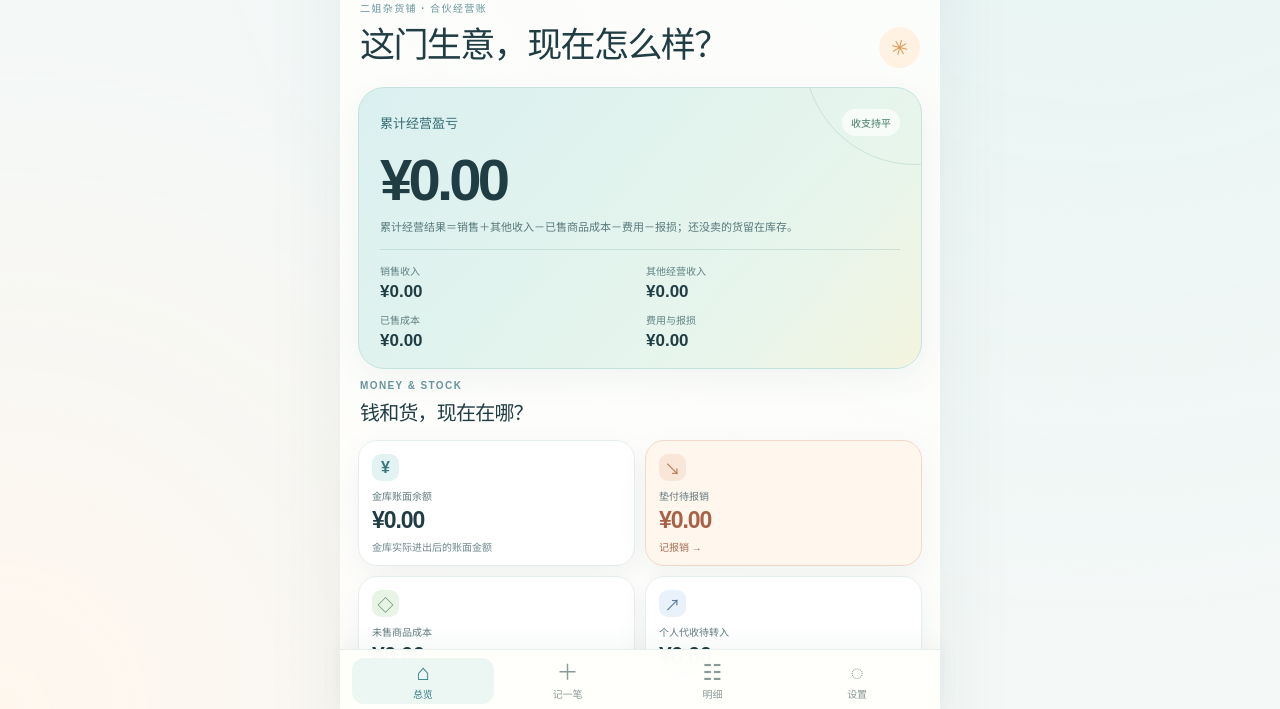
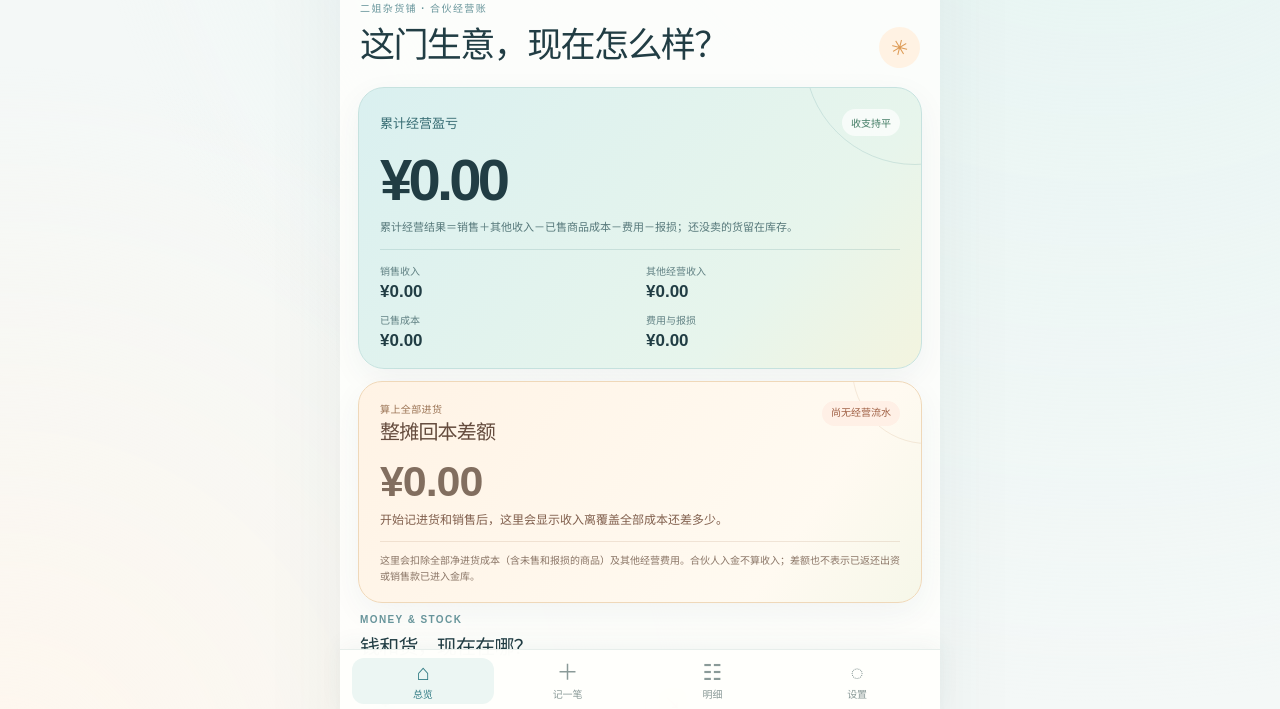
Before and after one commit to JamStrak/erjie-vault, a website with bundled scripts: page index.html in a window 1280 px wide. Shown: the part 89-798 px from the top of the page. Built offline with nearby package versions, Linux system fonts and the light colour scheme.

Commit message:
新增整摊回本差额并区分经营盈亏

```diff
--- a/app.js
+++ b/app.js
@@ -176,6 +176,23 @@ function renderHome(totals, plan) {
     ? '有销售没填卖出商品的进价，盈亏与库存成本暂时不能准确计算。'
     : '累计经营结果＝销售＋其他收入－已售商品成本－费用－报损；还没卖的货留在库存。';
   $('#pending-cost-action').hidden = !pending;
+  const recovery = $('#recovery-balance');
+  const hasOperatingActivity = totals.purchaseCents > 0 || totals.salesCents > 0
+    || totals.expensesCents > 0 || totals.otherIncomeCents > 0;
+  recovery.textContent = money(totals.recoveryCents);
+  recovery.classList.toggle('positive', hasOperatingActivity && totals.recoveryCents > 0);
+  recovery.classList.toggle('negative', hasOperatingActivity && totals.recoveryCents < 0);
+  recovery.classList.toggle('pending', !hasOperatingActivity);
+  const recoveryStatus = $('#recovery-status');
+  recoveryStatus.textContent = !hasOperatingActivity ? '尚无经营流水'
+    : totals.recoveryCents < 0 ? `还差 ${money(-totals.recoveryCents)} 覆盖成本`
+      : totals.recoveryCents > 0 ? '已覆盖已记成本' : '刚好覆盖已记成本';
+  recoveryStatus.classList.toggle('positive', hasOperatingActivity && totals.recoveryCents > 0);
+  recoveryStatus.classList.toggle('negative', hasOperatingActivity && totals.recoveryCents < 0);
+  recoveryStatus.classList.toggle('pending', !hasOperatingActivity);
+  $('#recovery-caption').textContent = !hasOperatingActivity
+    ? '开始记进货和销售后，这里会显示收入离覆盖全部成本还差多少。'
+    : '销售及其他收入－全部净进货－经营费用；未卖的货也算投入，入金不重复扣。';
   $('#cash-balance').textContent = money(totals.cashCents);
   $('#cash-balance').closest('.position-card').classList.toggle('is-negative', totals.cashCents < 0);
   $('#cash-caption').textContent = totals.cashCents < 0
@@ -676,6 +693,7 @@ async function exportCsv() {
     ['二姐小金库 · 账目摘要'],
     ['导出时间', exportedAt],
     ['累计经营盈亏（元）', totals.pendingCostCount ? `待核算：${totals.pendingCostCount} 笔销售未补成本` : (totals.profitCents / 100).toFixed(2)],
+    ['整摊回本差额（经营收入覆盖全部进货及费用，元）', (totals.recoveryCents / 100).toFixed(2)],
     ['累计销售（元）', (totals.salesCents / 100).toFixed(2)],
     ['已售商品成本（元）', (totals.soldCostCents / 100).toFixed(2)],
     ['其他经营费用及报损（元）', ((totals.expensesCents + totals.stockLossCents) / 100).toFixed(2)],
@@ -721,7 +739,7 @@ async function shareSummary() {
   const totals = summarize(book.entries);
   const profitText = totals.pendingCostCount ? `待核算（${totals.pendingCostCount} 笔销售未补成本）` : money(totals.profitCents);
   const inventoryText = totals.pendingCostCount ? '待核算' : money(totals.inventoryCents);
-  const text = `二姐小金库 · ${todayLocal()}\n累计经营盈亏 ${profitText}\n累计销售 ${money(totals.salesCents)}｜已售商品成本 ${money(totals.soldCostCents)}\n金库账面余额 ${money(totals.cashCents)}｜未售商品成本 ${inventoryText}\n待核实付款 ${totals.pendingFundingCount} 笔，共 ${money(totals.pendingFundingCents)}｜欠供应商 ${money(totals.supplierPayableCents)}\n个人代收待转入 ${money(totals.receivableCents.me + totals.receivableCents.partner)}\n${personName('me')}：正式出资 ${money(totals.capitalCents.me)}，垫付待报销 ${money(totals.payableCents.me)}，合计 ${money(totals.capitalCents.me + totals.payableCents.me)}\n${personName('partner')}：正式出资 ${money(totals.capitalCents.partner)}，垫付待报销 ${money(totals.payableCents.partner)}，合计 ${money(totals.capitalCents.partner + totals.payableCents.partner)}\n有效记录 ${totals.activeCount} 笔`;
+  const text = `二姐小金库 · ${todayLocal()}\n累计经营盈亏 ${profitText}\n整摊回本差额 ${money(totals.recoveryCents)}（经营收入覆盖全部净进货和费用；不代表出资已返还）\n累计销售 ${money(totals.salesCents)}｜已售商品成本 ${money(totals.soldCostCents)}\n金库账面余额 ${money(totals.cashCents)}｜未售商品成本 ${inventoryText}\n待核实付款 ${totals.pendingFundingCount} 笔，共 ${money(totals.pendingFundingCents)}｜欠供应商 ${money(totals.supplierPayableCents)}\n个人代收待转入 ${money(totals.receivableCents.me + totals.receivableCents.partner)}\n${personName('me')}：正式出资 ${money(totals.capitalCents.me)}，垫付待报销 ${money(totals.payableCents.me)}，合计 ${money(totals.capitalCents.me + totals.payableCents.me)}\n${personName('partner')}：正式出资 ${money(totals.capitalCents.partner)}，垫付待报销 ${money(totals.payableCents.partner)}，合计 ${money(totals.capitalCents.partner + totals.payableCents.partner)}\n有效记录 ${totals.activeCount} 笔`;
   try {
     if (navigator.share) await navigator.share({ title: '二姐小金库经营账摘要', text });
     else if (navigator.clipboard?.writeText) {
--- a/index.html
+++ b/index.html
@@ -34,6 +34,9 @@
           <div><p class="eyebrow">二姐杂货铺 · 合伙经营账</p><h1 id="home-heading">这门生意，现在怎么样？</h1></div>
           <span class="little-spark" aria-hidden="true">✳</span>
         </div>
+        <button id="funding-alert" type="button" class="funding-alert" data-nav="review" hidden>
+          <span class="funding-alert-icon" aria-hidden="true">!</span><span class="funding-alert-copy"><strong id="funding-alert-title">有付款待核实</strong><small id="funding-alert-detail">逐笔确认是谁垫付或欠了谁的钱</small></span><span aria-hidden="true">→</span>
+        </button>
 
         <article class="profit-card" aria-label="累计经营盈亏">
           <div class="profit-top"><span>累计经营盈亏</span><span class="profit-status" id="profit-status">已核算</span></div>
@@ -48,10 +51,17 @@
           <button id="pending-cost-action" type="button" class="profit-action" data-nav="history" data-history-filter="pending_cost" hidden>有销售还没补成本，去补录 →</button>
         </article>
 
+        <article class="recovery-card" aria-labelledby="recovery-heading">
+          <div class="recovery-top">
+            <div><span class="recovery-eyebrow">算上全部进货</span><h2 id="recovery-heading">整摊回本差额</h2></div>
+            <span class="recovery-status" id="recovery-status">尚无流水</span>
+          </div>
+          <strong class="recovery-number" id="recovery-balance">¥0.00</strong>
+          <p class="recovery-caption" id="recovery-caption">经营收入还没有可核算的记录。</p>
+          <p class="recovery-note">这里会扣除全部净进货成本（含未售和报损的商品）及其他经营费用。合伙人入金不算收入；差额也不表示已返还出资或销售款已进入金库。</p>
+        </article>
+
         <div class="section-heading finance-heading"><div><p class="eyebrow">MONEY & STOCK</p><h2>钱和货，现在在哪？</h2></div></div>
-        <button id="funding-alert" type="button" class="funding-alert" data-nav="review" hidden>
-          <span class="funding-alert-icon" aria-hidden="true">!</span><span class="funding-alert-copy"><strong id="funding-alert-title">有付款待核实</strong><small id="funding-alert-detail">逐笔确认是谁垫付或欠了谁的钱</small></span><span aria-hidden="true">→</span>
-        </button>
         <div class="position-grid" aria-label="现金、库存与待结算">
           <article class="position-card"><span class="position-symbol teal">¥</span><span id="cash-label">金库账面余额</span><strong id="cash-balance">¥0.00</strong><small id="cash-caption">实际进出金库后剩余的钱</small></article>
           <article class="position-card debt"><span class="position-symbol coral">↘</span><span>垫付待报销</span><strong id="payable-total">¥0.00</strong><button type="button" class="card-link" data-entry-kind="reimbursement">记报销 →</button></article>
--- a/ledger.js
+++ b/ledger.js
@@ -446,6 +446,7 @@ export function summarize(entries) {
     expensesCents: 0,
     otherIncomeCents: 0,
     profitCents: 0,
+    recoveryCents: 0,
     pendingCostCount: 0,
     activeCount: 0,
   };
@@ -537,6 +538,10 @@ export function summarize(entries) {
   }
   result.inventoryCents = result.purchaseCents - result.purchaseRefundCents - result.soldCostCents - result.stockLossCents;
   result.profitCents = result.salesCents + result.otherIncomeCents - result.soldCostCents - result.expensesCents - result.stockLossCents;
+  // Revenue coverage of every net stock purchase and operating expense, including unsold stock.
+  // Partner deposits fund purchases; subtracting deposits again would double-count the same money.
+  result.recoveryCents = result.salesCents + result.otherIncomeCents
+    - result.purchaseCents + result.purchaseRefundCents - result.expensesCents;
   for (const item of fundingCases(entries)) {
     if (item.pendingCents > 0) {
       result.pendingFundingCount++;
--- a/style.css
+++ b/style.css
@@ -76,6 +76,20 @@ h2 { font-size: 20px; margin-bottom: 0; letter-spacing: -.04em; }
 .profit-breakdown span { display: block; color: #608083; font-size: 10px; white-space: nowrap; }
 .profit-breakdown strong { display: block; margin-top: 4px; font-size: clamp(12px, 3.5vw, 17px); font-variant-numeric: tabular-nums; overflow-wrap: anywhere; }
 .profit-action { width: 100%; margin-top: 12px; padding: 9px 11px; border: 0; border-radius: 11px; background: #fff3e6; color: #9c5f42; text-align: left; font-size: 11px; font-weight: 750; }
+.recovery-card { position: relative; overflow: hidden; margin-top: 12px; padding: 19px 21px 17px; border: 1px solid #efd8b9; border-radius: 24px; background: linear-gradient(125deg, #fff3e5 0%, #fffaf1 76%, #f6f7e9 100%); box-shadow: var(--shadow); }
+.recovery-card::before { content: ""; position: absolute; width: 148px; height: 148px; right: -81px; top: -88px; border: 1px solid rgba(190, 130, 74, .15); border-radius: 50%; pointer-events: none; }
+.recovery-top { position: relative; display: flex; align-items: start; justify-content: space-between; gap: 10px; }
+.recovery-top > div { min-width: 0; }
+.recovery-eyebrow { display: block; margin-bottom: 4px; color: #9a7354; font-size: 10px; font-weight: 750; letter-spacing: .04em; }
+.recovery-top h2 { color: #654c3e; font-size: 20px; line-height: 1.25; }
+.recovery-status { flex: 0 0 auto; max-width: 46%; padding: 6px 9px; border-radius: 100px; background: #fff; color: #826e5f; font-size: 10px; font-weight: 800; line-height: 1.25; text-align: center; overflow-wrap: anywhere; }
+.recovery-status.positive { color: #33735d; background: #e8f4e9; }
+.recovery-status.negative, .recovery-status.pending { color: #9f5f43; background: #fff0e6; }
+.recovery-number { position: relative; display: block; margin: 12px 0 6px; color: #a7634d; font-size: clamp(35px, 9vw, 49px); line-height: 1.12; letter-spacing: -.055em; font-variant-numeric: tabular-nums; overflow-wrap: anywhere; }
+.recovery-number.positive { color: #33735d; }
+.recovery-number.pending { color: #826e5f; font-size: clamp(29px, 7.8vw, 43px); letter-spacing: -.025em; }
+.recovery-caption { position: relative; margin: 0; color: #805f4d; font-size: 12px; font-weight: 700; line-height: 1.5; }
+.recovery-note { position: relative; margin: 12px 0 0; padding-top: 11px; border-top: 1px solid rgba(161, 115, 79, .16); color: #8a7566; font-size: 10px; line-height: 1.6; }
 .finance-heading { padding-top: 22px; }
 .position-grid { display: grid; grid-template-columns: repeat(2, minmax(0, 1fr)); gap: 10px; margin-bottom: 14px; }
 .position-card { display: flex; flex-direction: column; align-items: flex-start; min-width: 0; min-height: 122px; padding: 13px 13px 11px; border: 1px solid var(--line); border-radius: 19px; background: #fff; box-shadow: var(--shadow); }
@@ -280,6 +294,8 @@ h2 { font-size: 20px; margin-bottom: 0; letter-spacing: -.04em; }
 
 @media (max-width: 380px) {
   .app-shell { padding-left: 14px; padding-right: 14px; }
+  .recovery-card { padding: 17px; }
+  .recovery-top h2 { font-size: 18px; }
   .funding-panel, .planning-panel, .entry-form { padding: 17px; }
   .funding-alert { gap: 10px; padding: 14px; }
   .funding-alert-icon { flex-basis: 27px; width: 27px; height: 27px; }
--- a/sw.js
+++ b/sw.js
@@ -1,5 +1,5 @@
 const CACHE_PREFIX = 'erjie-vault-static-';
-const CACHE_NAME = `${CACHE_PREFIX}v7`;
+const CACHE_NAME = `${CACHE_PREFIX}v8`;
 const ASSETS = ['./', './index.html', './style.css', './app.js', './ledger.js', './icon.svg', './icon.png', './manifest.webmanifest'];
 
 self.addEventListener('install', event => {
```
Also changed, not shown: tests/profit.test.js (+33 -0 lines), 使用说明.md (+5 -2 lines), README.md.
